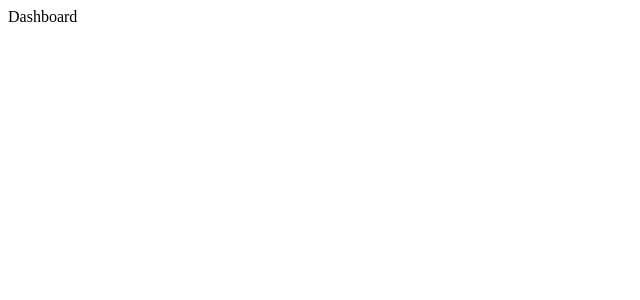
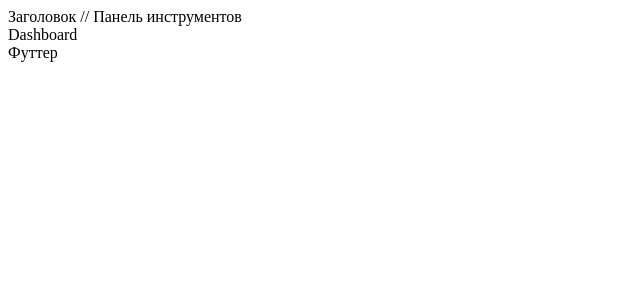
Before and after one commit to IlchenkoAnton/tab-lib.front, an Angular app: page /dashboard in a window 1280 px wide. Shown: the top 300 px of the page, without its empty margins (0-640 px from the left). Built offline with nearby package versions, Linux system fonts and the light colour scheme.

Commit message:
Добавлен основной компонент страниц приложения

```diff
--- a/src/app/app.module.ts
+++ b/src/app/app.module.ts
@@ -5,10 +5,12 @@ import { HttpClientModule } from '@angular/common/http';
 import { AppRoutingModule } from './routing/app-routing.module';
 import { AppComponent } from './app.component';
 import { CoreModule } from './core/core.module';
+import { MainComponent } from './routing/pages/main/main.component';
 
 @NgModule({
     declarations: [
-        AppComponent
+        AppComponent,
+        MainComponent
     ],
     imports: [
         BrowserModule,
--- /dev/null
+++ b/src/app/routing/pages/main/main.component.html
@@ -0,0 +1,9 @@
+<header>
+    Заголовок // Панель инструментов
+</header>
+<main>
+    <router-outlet></router-outlet>
+</main>
+<footer>
+    Футтер
+</footer>
--- a/src/tslint.json
+++ b/src/tslint.json
@@ -5,13 +5,15 @@
             true,
             "attribute",
             "app",
-            "camelCase"
+            "camelCase",
+            "tl"
         ],
         "component-selector": [
             true,
             "element",
             "app",
-            "kebab-case"
+            "kebab-case",
+            "tl"
         ]
     }
 }
```
Also changed, not shown: src/app/routing/pages/main/main.component.ts (added, +11 -0 lines), src/app/routing/routing-config.ts (+9 -6 lines), src/app/routing/pages/main/main.component.scss (added).
